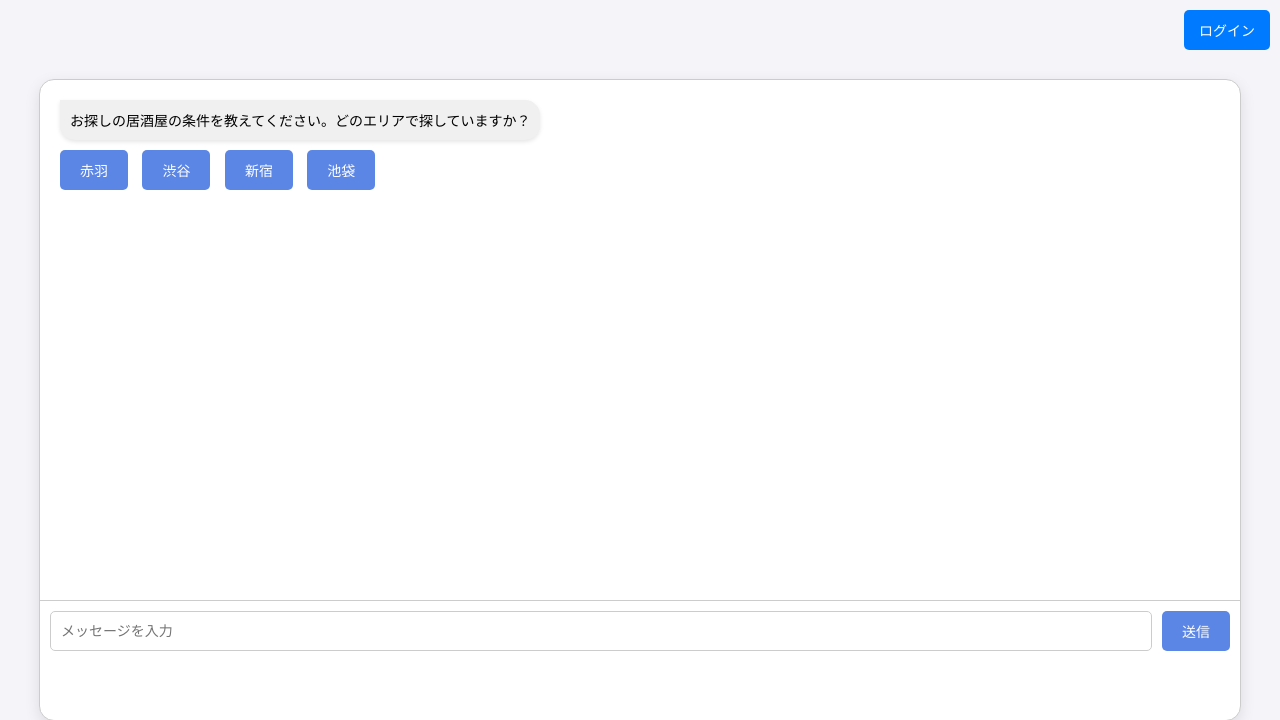
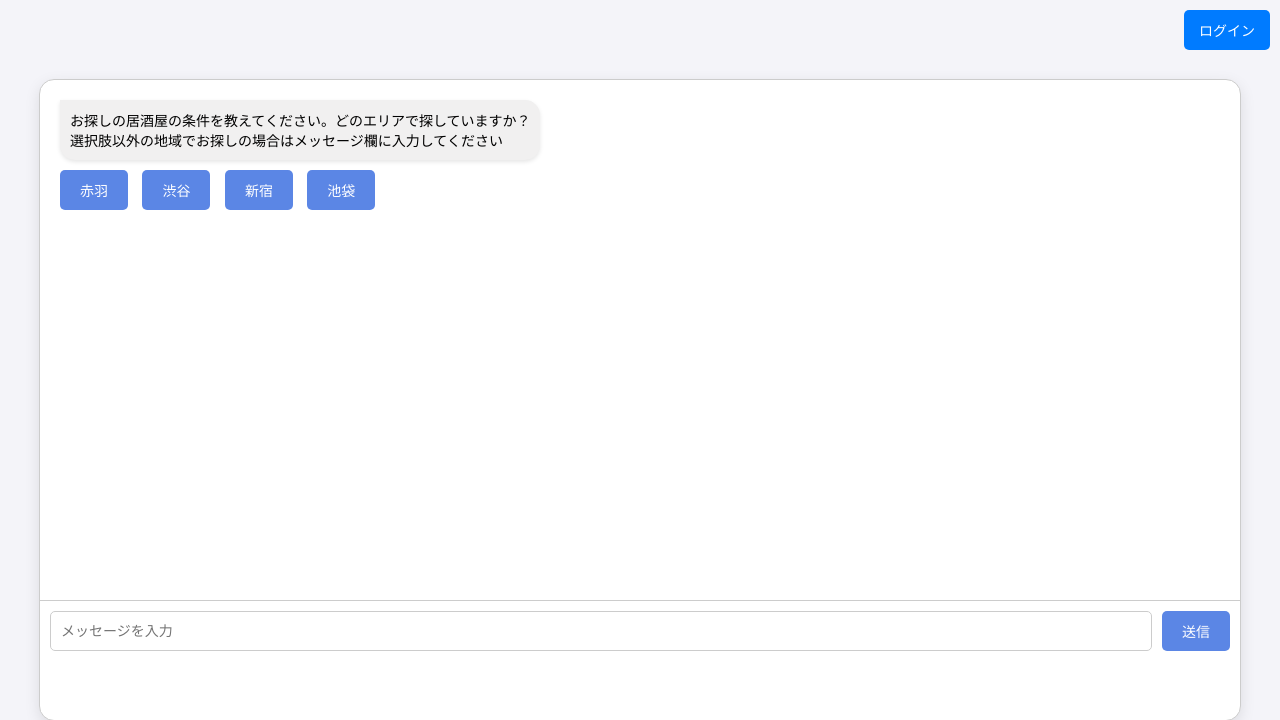
Before and after one commit to s1f102202066/gurumettoai, a Django app: page / in a window 1280 px wide. Shown: the top 720 px of the page. Run offline with Django 5.2, Linux system fonts and the light colour scheme.

Commit message:
Update index.html

```diff
--- a/gurumettoai/restaurant/templates/restaurant/index.html
+++ b/gurumettoai/restaurant/templates/restaurant/index.html
@@ -134,7 +134,8 @@ button:hover {
 
     <div id="chat-container">
         <div id="chat-box">
-            <div class="message chatgpt">お探しの居酒屋の条件を教えてください。どのエリアで探していますか？</div>
+            <div class="message chatgpt">お探しの居酒屋の条件を教えてください。どのエリアで探していますか？
+                <br>選択肢以外の地域でお探しの場合はメッセージ欄に入力してください <br></div>
             <div id="location-options">
                 <button class="location-option" data-value="赤羽">赤羽</button>
                 <button class="location-option" data-value="渋谷">渋谷</button>
```
